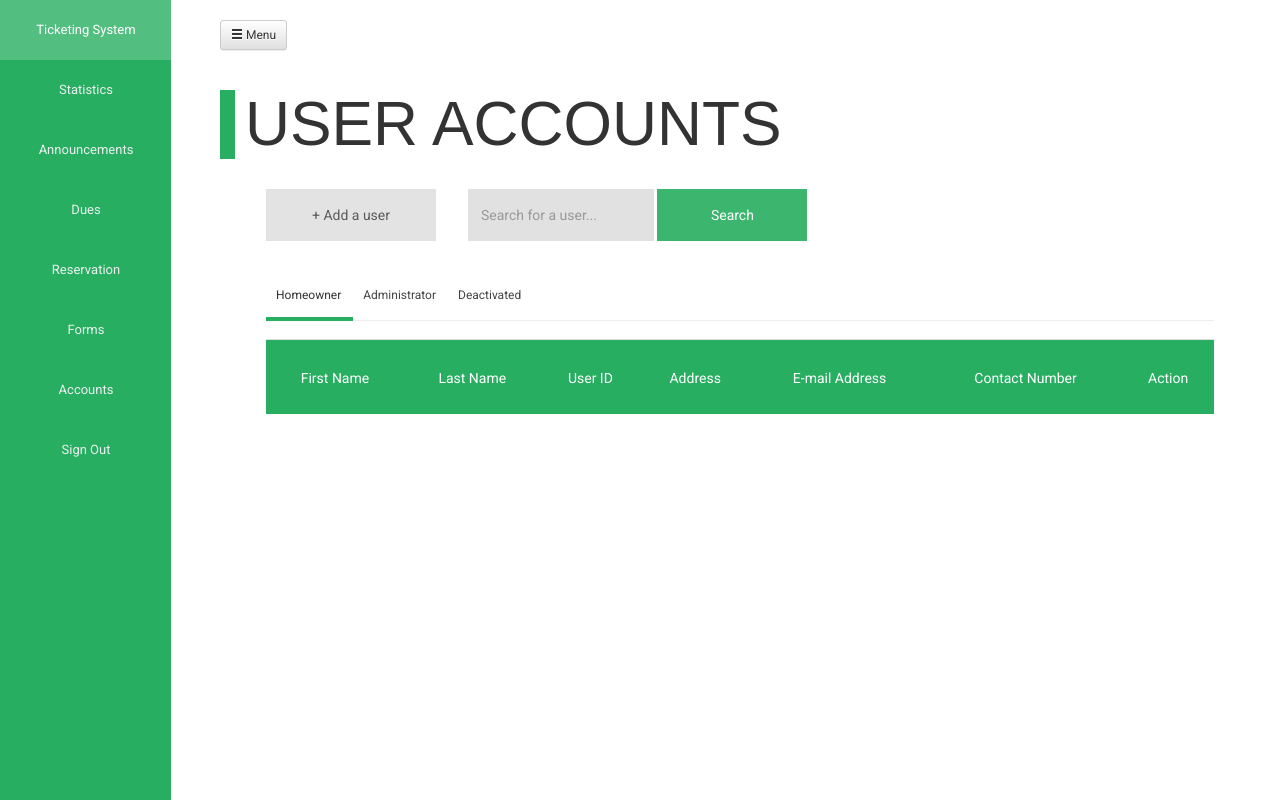
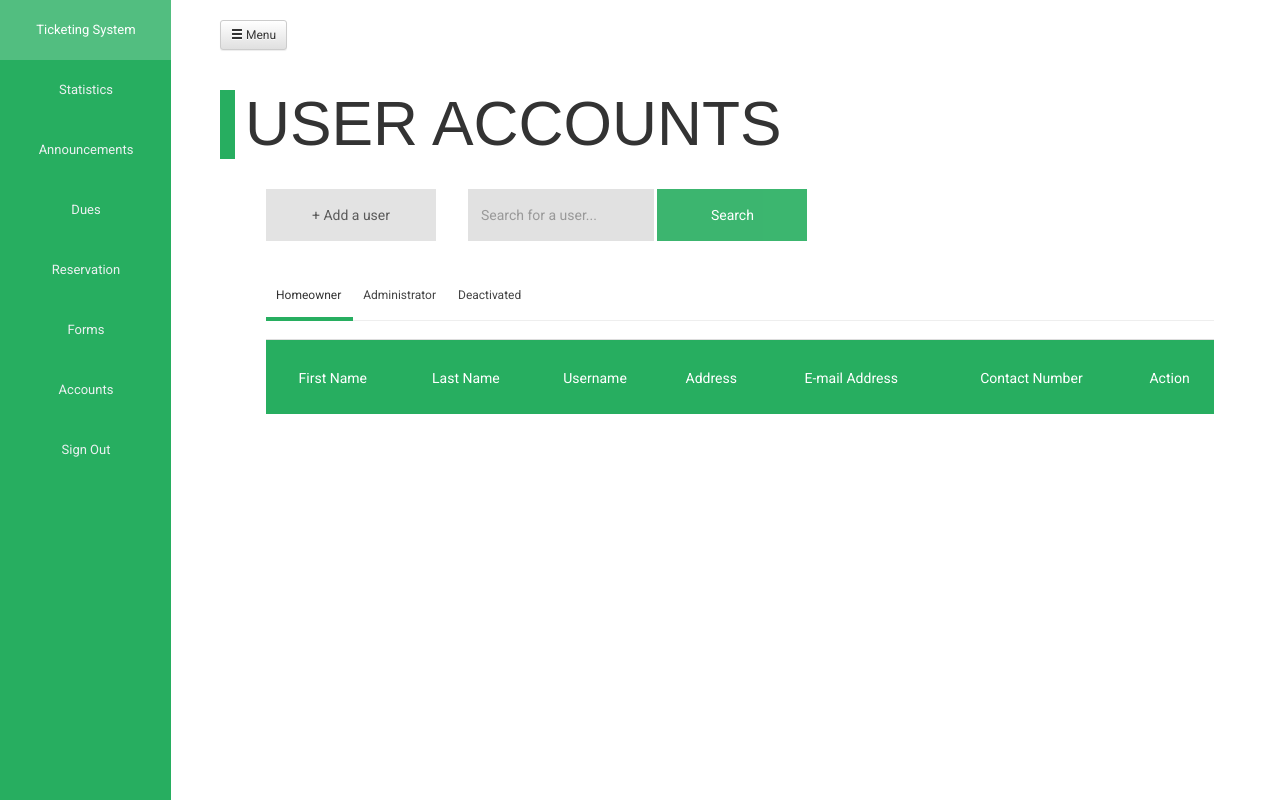
Before and after one commit to undrftd/pgevCI, a CodeIgniter app: page /pgevCI/index.php/admin_accounts/index in a window 1280 px wide. Run offline with CodeIgniter, Linux system fonts and the light colour scheme; the visitor is signed in with stand-in values (Sample User, id 1); tables that the repository leaves empty or names only in its code hold one stand-in row (values such as "Sample post"); lists and menus that the app fills with data are empty; some libraries are stand-ins or nearby versions.

Commit message:
Added existing username function

```diff
--- a/application/models/model_accounts.php
+++ b/application/models/model_accounts.php
@@ -23,7 +23,7 @@ class Model_accounts extends CI_Model {
     function validate()
     {
 
-        $this->db->where('userid', $this->input->post('userid'));
+        $this->db->where('username', $this->input->post('username'));
         $this->db->where('password', $this->input->post('password'));
         $query = $this->db->get('accounts');
 
@@ -36,7 +36,7 @@ class Model_accounts extends CI_Model {
     function check_role()
     {
 
-        $this->db->where('userid', $this->input->post('userid'));
+        $this->db->where('username', $this->input->post('username'));
         $this->db->where('password', $this->input->post('password'));
         $this->db->where('role', 1);
         $query = $this->db->get('accounts');
@@ -56,7 +56,7 @@ class Model_accounts extends CI_Model {
     function check_active()
     {
 
-        $this->db->where('userid', $this->input->post('userid'));
+        $this->db->where('username', $this->input->post('username'));
         $this->db->where('password', $this->input->post('password'));
         $this->db->where('isActive', 1);
         $query = $this->db->get('accounts');
@@ -71,13 +71,27 @@ class Model_accounts extends CI_Model {
         }
     }
 
+    function checkExisting($username)
+    {
+        $this->db->where('username', $this->input->post('username'));
+        $query = $this->db->get('accounts');
+
+        if($query->num_rows() > 0)
+        {
+            return $query->result();
+        }
+        else
+        {
+            return $query->result();
+        }
+    }
+
     function create_account()
     {
-        // $role = $_POST['role'];
-         $new_account_insert_data = array(
+        $new_account_insert_data = array(
             'firstname' => $this->input->post('firstname'),
             'lastname' => $this->input->post('lastname'),
-            'userid' => $this->input->post('userid'),
+            'username' => $this->input->post('username'),
             'password' => $this->input->post('password'),
             'address' => $this->input->post('address'),
             'email' => $this->input->post('email'),
@@ -85,15 +99,24 @@ class Model_accounts extends CI_Model {
             'role' => $this->input->post('role')
         );
 
-        $insert = $this->db->insert('accounts', $new_account_insert_data);
-        return $insert;
+        if($this->model_accounts->checkExisting($new_account_insert_data['username']))
+        {
+            $data['main_content'] = 'view_adminaddaccounts';
+            $data['message'] = "Username already exists!";
+            $this->load->view('includes/admin_addaccount_template', $data);
+        }
+        else
+        {
+            $insert = $this->db->insert('accounts', $new_account_insert_data);
+            return $insert;
+        }
     }
 
     /*function deactivate()
     {
-        $id=$_GET['userid'];
+        $id=$_GET['username'];
         $this->db->set('0', $isActive);
-        $this->db->where('userid', $id);
+        $this->db->where('username', $id);
         $this->db->update('accounts');
     }*/
 }
--- a/application/views/view_adminaccounts.php
+++ b/application/views/view_adminaccounts.php
@@ -86,7 +86,7 @@
                     <tr>
                         <th><br>First Name</th>
                         <th><br>Last Name</th>
-                        <th><br>User ID</th>
+                        <th><br>Username</th>
                         <th><br>Address</th>
                         <th><br>E-mail Address</th>
                         <th><br>Contact Number</th>
@@ -97,7 +97,7 @@
                     <tr>
                         <td><?php echo $row->firstname; ?></td>
                         <td><?php echo $row->lastname; ?></td>
-                        <td><?php echo $row->userid; ?></td>
+                        <td><?php echo $row->username; ?></td>
                         <td><?php echo $row->address; ?></td>
                         <td><?php echo $row->email; ?></td>
                         <td><?php echo $row->contactnum; ?></td>
@@ -126,7 +126,7 @@
                     <tr>
                         <th><br>First Name</th>
                         <th><br>Last Name</th>
-                        <th><br>User ID</th>
+                        <th><br>Username</th>
                         <th><br>Address</th>
                         <th><br>E-mail Address</th>
                         <th><br>Contact Number</th>
@@ -137,7 +137,7 @@
                     <tr>
                         <td><?php echo $row->firstname; ?></td>
                         <td><?php echo $row->lastname; ?></td>
-                        <td><?php echo $row->userid; ?></td>
+                        <td><?php echo $row->username; ?></td>
                         <td><?php echo $row->address; ?></td>
                         <td><?php echo $row->email; ?></td>
                         <td><?php echo $row->contactnum; ?></td>
@@ -176,7 +176,7 @@
                     <tr>
                         <td><?php echo $row->firstname; ?></td>
                         <td><?php echo $row->lastname; ?></td>
-                        <td><?php echo $row->userid; ?></td>
+                        <td><?php echo $row->username; ?></td>
                         <td><?php echo $row->address; ?></td>
                         <td><?php echo $row->email; ?></td>
                         <td><?php echo $row->contactnum; ?></td>
--- a/application/views/view_login.php
+++ b/application/views/view_login.php
@@ -10,7 +10,7 @@
         <div class="row">
           <div class="col-lg-6">
             <div class="form-group">
-              <input type="text" name="userid" class="form-control" id="user-name" aria-label="..." placeholder="Enter your username">
+              <input type="text" name="username" class="form-control" id="user-name" aria-label="..." placeholder="Enter your username">
             </div><!-- /input-group -->
           </div><!-- /.col-lg-6 -->
 
```
Also changed, not shown: application/controllers/Login.php (+4 -4 lines), application/views/view_adminaddaccounts.php (+5 -2 lines).
